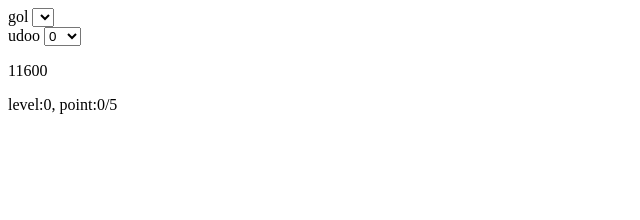
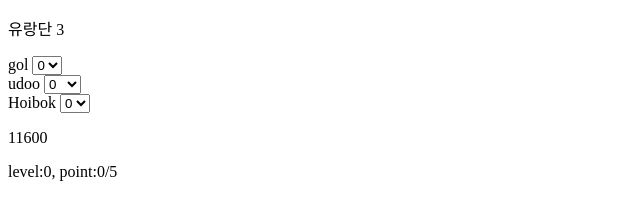
Before and after one commit to molluArchive/NWsetting, a plain HTML site: page gg.html in a window 1280 px wide. Shown: the whole page, without its empty margins (0-640 px from the left). Drawn offline with Linux system fonts and the light colour scheme.

Commit message:
Add files via upload

```diff
--- a/gg.html
+++ b/gg.html
@@ -7,20 +7,18 @@
     <title>Document</title>
 </head>
 <body>
+    <p id="name"></p>
     <div>
         <span>gol</span>
         <select id="gol_select" onchange=""></select>
     </div>
     <div>
         <span>udoo</span>
-        <select id="udoo_select" onchange="change_udoo(this)">
-            <!-- <option value="0">0</option>
-            <option value="1">1</option>
-            <option value="2">2</option>
-            <option value="3">3</option>
-            <option value="4">4</option>
-            <option value="5">5</option> -->
-        </select>
+        <select id="udoo_select" onchange="change_select(this,Urangdan3.Udoo)"></select>
+    </div>
+    <div>
+        <span>Hoibok</span>
+        <select id="hoibok_select" onchange="change_select(this,Urangdan3.Hoibok)"></select>
     </div>
     <p id="cajum"></p>
     <p id="akmong_point"></p>
--- a/gg.js
+++ b/gg.js
@@ -3,11 +3,15 @@ let akmong_level = [
 ]
 
 let Urangdan3 = {
+    name:'유랑단 3',
     basic:11600,
-    gol:[],
+    Gol:[],
     Udoo:[],
     Hoibok:[]
 }
+
+const name_p = document.getElementById('name')
+name_p.textContent = Urangdan3.name
 
 const cajum = document.getElementById('cajum')
 cajum.textContent = Number(Urangdan3.basic)
@@ -30,24 +34,38 @@ setting(Urangdan3.Udoo,5,6,2,580)
 setting(Urangdan3.Udoo,7,10,2,1044)
 setting(Urangdan3.Udoo,11,16,5,1044)
 setting(Urangdan3.Udoo,17,20,10,1044)
+setting(Urangdan3.Hoibok,1,2,1,116)
+setting(Urangdan3.Hoibok,3,3,2,116)
+setting(Urangdan3.Hoibok,4,4,4,231)
 
+// select 세팅하기
 const gol_select = document.getElementById('gol_select')
 const udoo_select = document.getElementById('udoo_select')
-for(let i=0;i<Urangdan3.Udoo.length+1;i++){
-    let option = document.createElement('option')
-    option.value = i
-    option.textContent = i
-    udoo_select.appendChild(option)
+const hoibok_select = document.getElementById('hoibok_select')
+
+const setting_select = (select,array) => {
+    for(let i=0;i<array.length+1;i++){
+        let option = document.createElement('option')
+        option.value = i
+        option.textContent = i
+        select.appendChild(option)
+    }
 }
+setting_select(gol_select,Urangdan3.Gol)
+setting_select(udoo_select,Urangdan3.Udoo)
+setting_select(hoibok_select,Urangdan3.Hoibok)
 
-const change_udoo = (option) => {
-    let udoo = Number(option.value)
-    let akmong_point = 0
-    let aa = Urangdan3.Udoo.slice(0,udoo).reduce((sum,obj)=>{
-        akmong_point += obj.akmong_point
+
+//
+const change_select = (option,array) => {
+    let level = Number(option.value)
+    let point = 0
+    let aa = array.slice(0,level).reduce((sum,obj)=>{
+        point += obj.akmong_point
         return sum + obj.cajum
     },0)
 
+    akmong_point += point
     cajum.textContent = Number(Urangdan3.basic) + aa
     akmong_level_change(akmong_point)
 }
```
